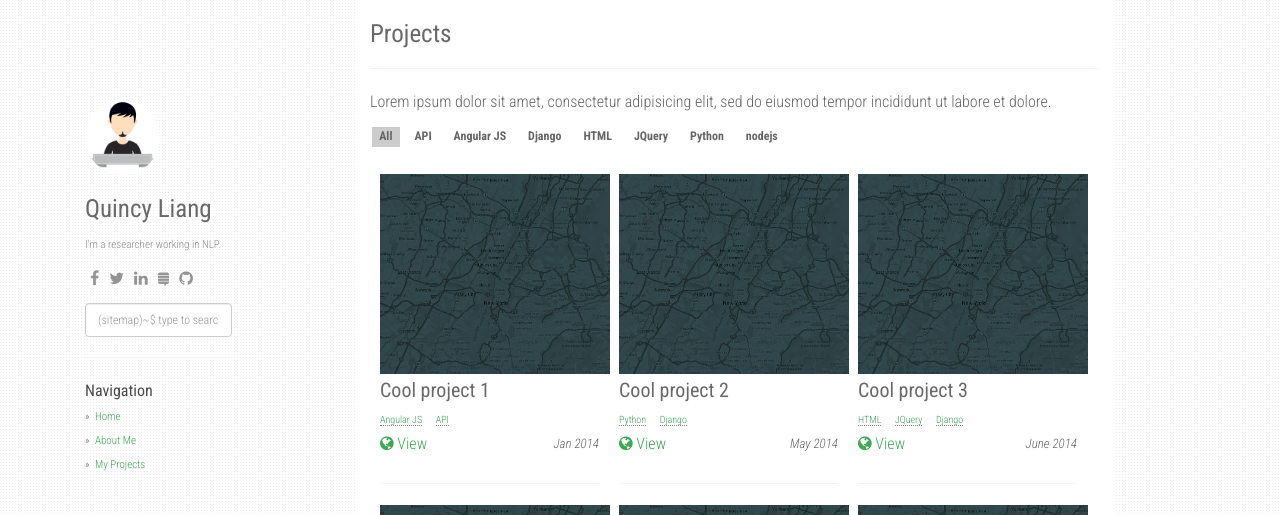
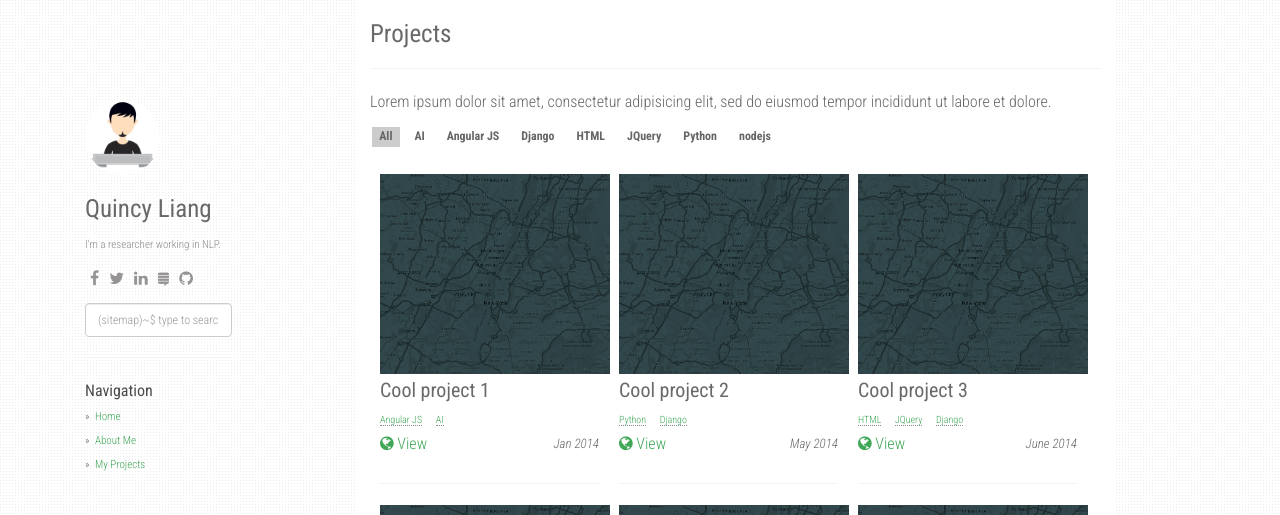
Before and after one commit to quincyliang/quincyliang.github.io, a Jekyll site: the page built from projects.md, in a window 1280 px wide. Shown: the top 515 px of the page. Built offline with Jekyll 4.4.1, drawn with Linux system fonts in a browser that asks for light colours; nearby versions of some CDN libraries.

Commit message:
update template

```diff
--- a/_data/projects.json
+++ b/_data/projects.json
@@ -5,7 +5,7 @@
 		"image": "placeholder.jpg",
 		"url": "https://www.google.com",
 		"date": "Jan 2014",
-		"tags": ["Angular JS","API"]
+		"tags": ["Angular JS","AI"]
 	},
 	{
 		"name": "Cool project 2",
```
